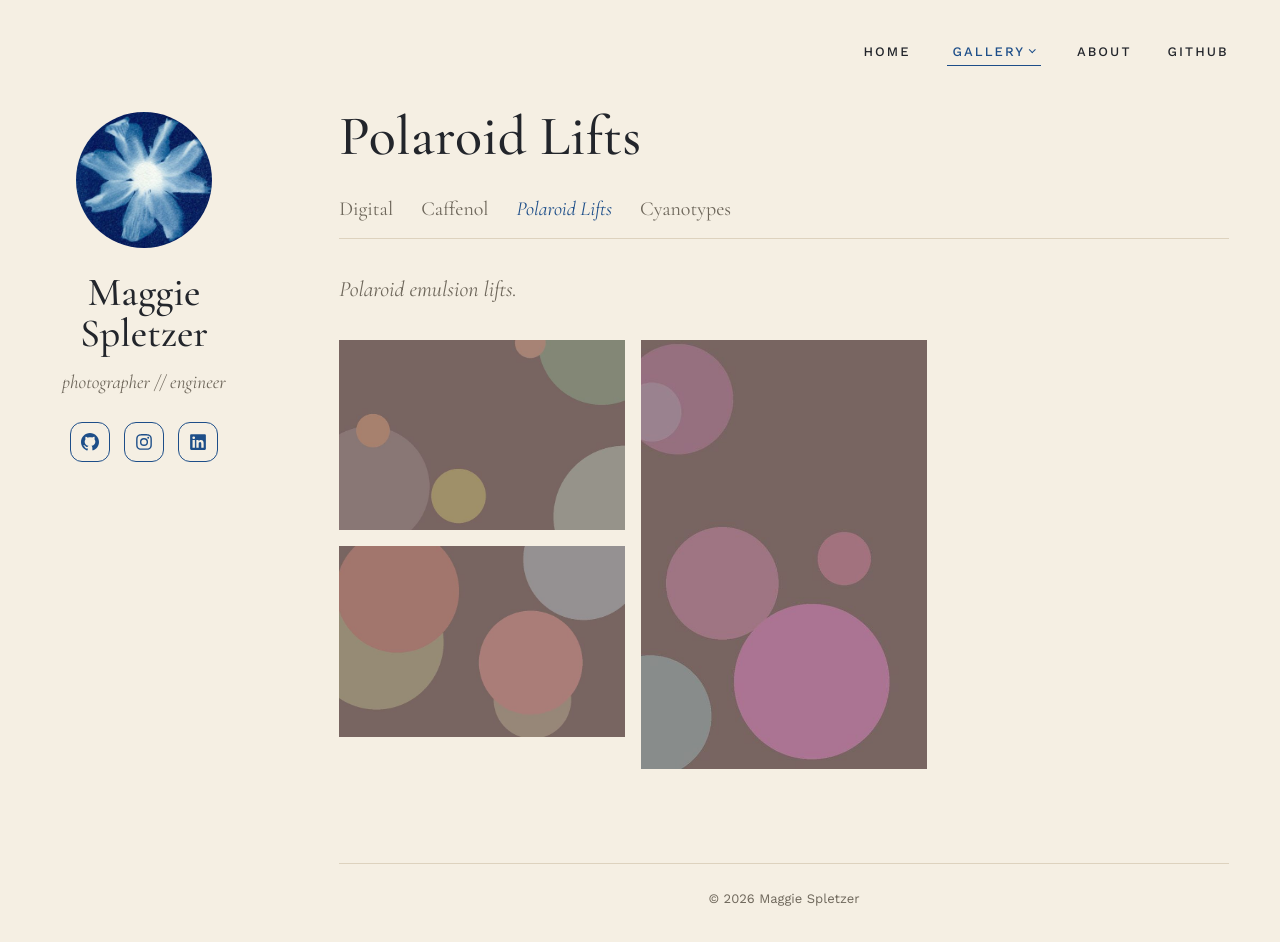
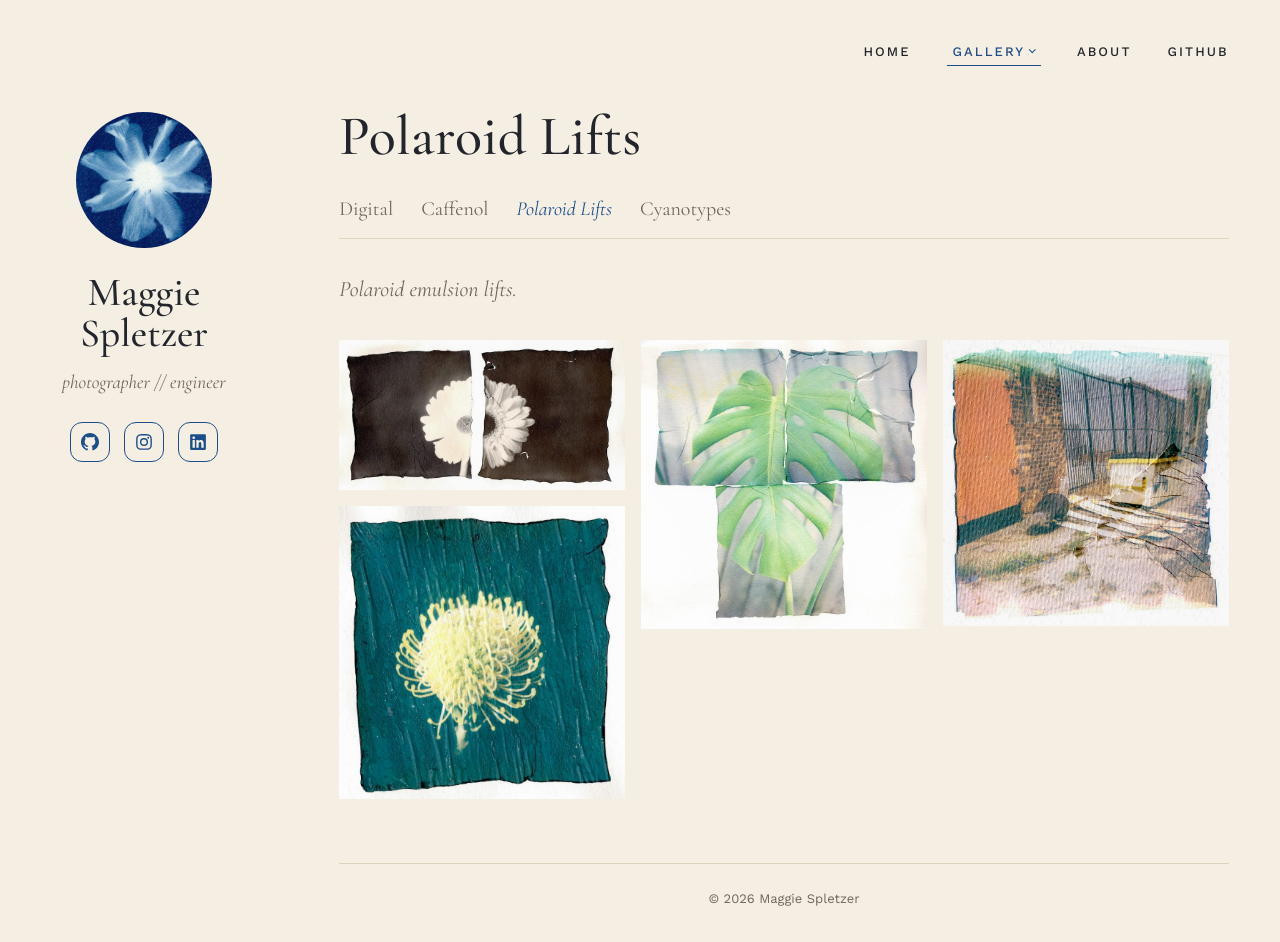
Before and after one commit to maggiesplezter/maggiespletzer.github.io, a Jekyll site: the page built from gallery/polaroid-lifts.md, in a window 1280 px wide and 942 px high. Built offline with Jekyll 4.4.1, drawn with Linux system fonts in a browser that asks for light colours.

Commit message:
Add 4 Polaroid lifts; remove last placeholders
Co-Authored-By: Claude Opus 5.5 <noreply@anthropic.com>
Claude-Session: https://claude.ai/code/session_015sLZdDmHdvUQC4Tk7Mbijk

```diff
--- a/_data/photos.yml
+++ b/_data/photos.yml
@@ -8,28 +8,6 @@
 #   featured: true marks the photo used as the preview image when the site is
 #             shared (the first featured photo is used)
 
-- gallery: polaroid-lifts
-  file: placeholder-1.jpg
-  width: 1200
-  height: 800
-  title: Untitled
-  alt: Placeholder image
-  date: 2026-09-28
-  featured: true
-- gallery: polaroid-lifts
-  file: placeholder-2.jpg
-  width: 1200
-  height: 800
-  title: Untitled
-  alt: Placeholder image
-  date: 2026-09-23
-- gallery: polaroid-lifts
-  file: placeholder-3.jpg
-  width: 800
-  height: 1200
-  title: Untitled
-  alt: Placeholder image
-  date: 2026-09-18
 - gallery: caffenol
   file: img-3407.jpg
   width: 1536
@@ -285,3 +263,31 @@
   title: Untitled
   alt: Cyanotype of a water droplet splashing up from rippling water
   date: 2026-10-12
+- gallery: polaroid-lifts
+  file: polaroid-lift-01.jpg
+  width: 1250
+  height: 1248
+  title: Untitled
+  alt: Polaroid emulsion lift of an alley with a brick wall, iron fence and steps, edges torn and wrinkled
+  date: 2026-10-12
+- gallery: polaroid-lifts
+  file: polaroid-lift-02.jpg
+  width: 2199
+  height: 2224
+  title: Untitled
+  alt: Polaroid lifts of a monstera leaf, three pieces arranged together
+  date: 2026-10-12
+- gallery: polaroid-lifts
+  file: polaroid-lift-03.jpg
+  width: 1173
+  height: 1203
+  title: Untitled
+  alt: Polaroid lift of a pincushion protea flower on a deep teal background
+  date: 2026-10-12
+- gallery: polaroid-lifts
+  file: polaroid-lift-04.jpg
+  width: 2400
+  height: 1261
+  title: Untitled
+  alt: Two Polaroid lifts side by side of a white gerbera daisy split across the frames
+  date: 2026-10-12
```
Also changed, not shown: assets/photos/polaroid-lifts/placeholder-1.jpg (deleted), assets/photos/polaroid-lifts/placeholder-2.jpg (deleted), assets/photos/polaroid-lifts/placeholder-3.jpg (deleted), assets/photos/polaroid-lifts/polaroid-lift-01.jpg (added), assets/photos/polaroid-lifts/polaroid-lift-02.jpg (added), assets/photos/polaroid-lifts/polaroid-lift-03.jpg (added), assets/photos/polaroid-lifts/polaroid-lift-04.jpg (added), assets/photos/polaroid-lifts/thumbs/placeholder-1.jpg (deleted), assets/photos/polaroid-lifts/thumbs/placeholder-2.jpg (deleted), assets/photos/polaroid-lifts/thumbs/placeholder-3.jpg (deleted), assets/photos/polaroid-lifts/thumbs/polaroid-lift-01.jpg (added), assets/photos/polaroid-lifts/thumbs/polaroid-lift-02.jpg (added), assets/photos/polaroid-lifts/thumbs/polaroid-lift-03.jpg (added), assets/photos/polaroid-lifts/thumbs/polaroid-lift-04.jpg (added).
